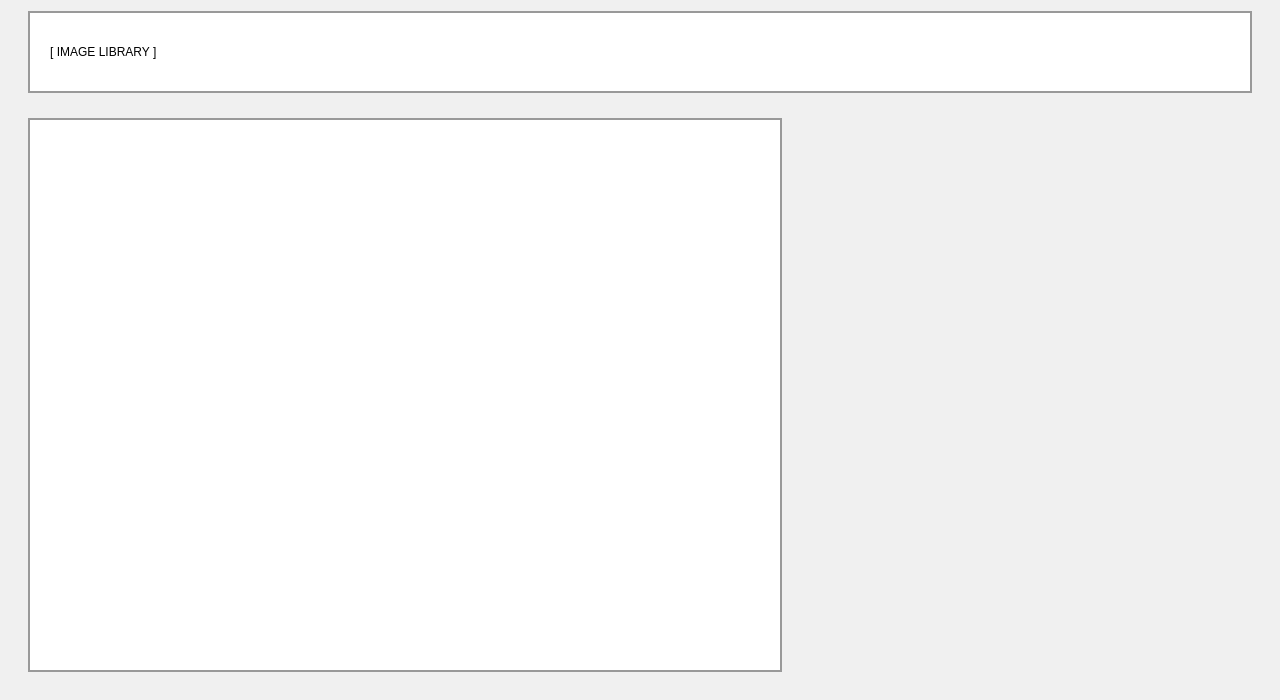
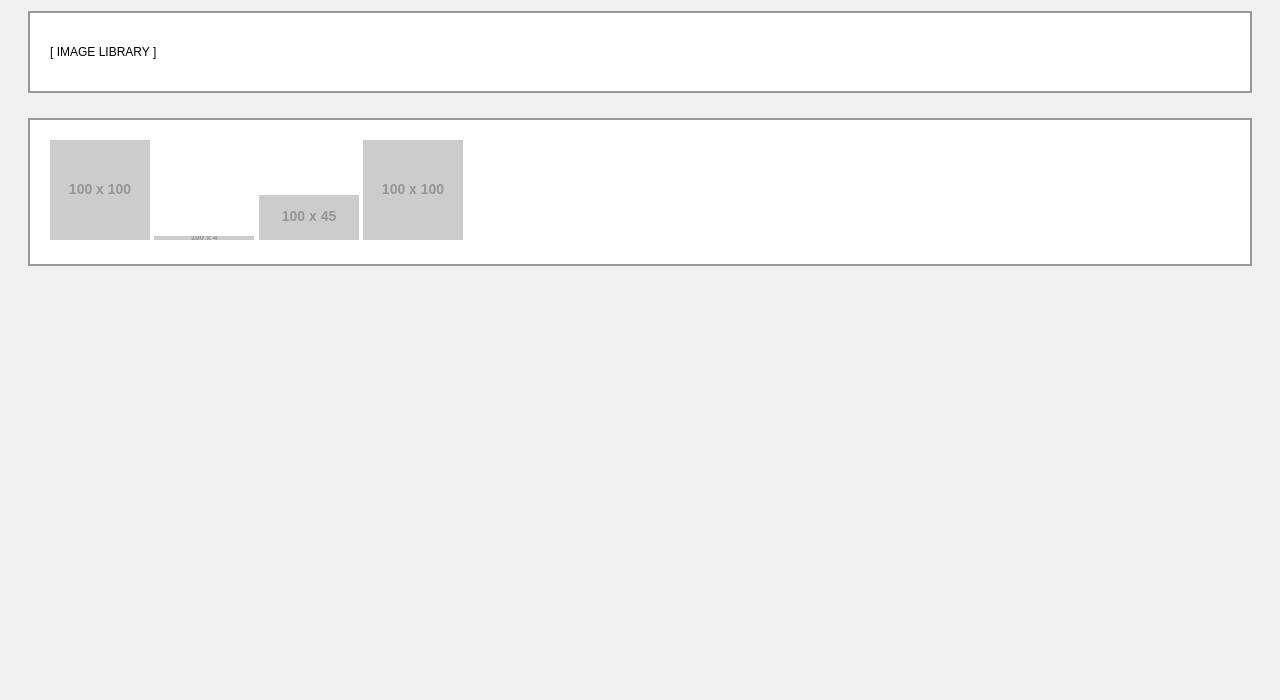
Before and after one commit to HannahTakeda/Art-109-Final, a plain HTML site: page index.html in a window 1280 px wide. Shown: the part 127-827 px from the top of the page. After the commit the page ends 800 px from the top, so only its background shows below. Drawn offline with Linux system fonts and the light colour scheme; placeholder pictures from the web are drawn by us.

Commit message:
commit place holders for images

```diff
--- a/index.html
+++ b/index.html
@@ -41,10 +41,16 @@
     <h1>collage maker </h1>
     <p>→ Image Selections←</p>
 
+
     <div id="picker">
         <p style="color: #000000; font-size: 12px;">[ IMAGE LIBRARY ]</p>
     </div>
-    <div id="workspace"></div>
+    <div id="picker">
+        <img src="https://via.placeholder.com/100/FF6B6B/FFFFFF?text=Star" data-img="https://via.placeholder.com/100/FF6B6B/FFFFFF?text=Star">
+        <img src="https://via.placeholder.com/100/4ECDC4/FFFFFF?text=Heart" data-img="https://via.placeholder.com/100/4ECDC4/FFFFFF?text=Heart">
+        <img src="https://via.placeholder.com/100/45B7D1/FFFFFF?text=Circle" data-img="https://via.placeholder.com/100/45B7D1/FFFFFF?text=Circle">
+        <img src="https://via.placeholder.com/100/FFA07A/FFFFFF?text=Moon" data-img="https://via.placeholder.com/100/FFA07A/FFFFFF?text=Moon">
+    </div>
 
     <script>
 
```
